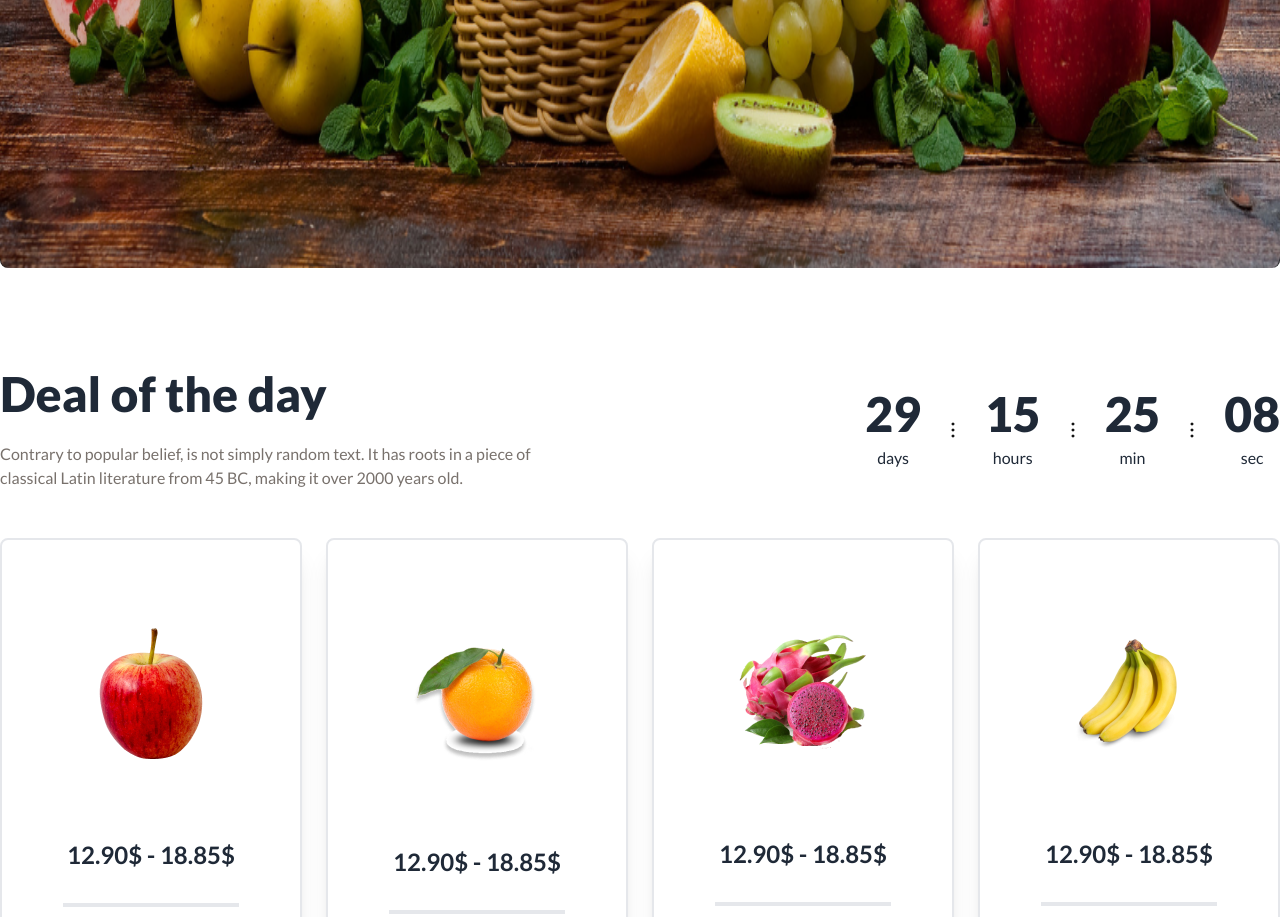
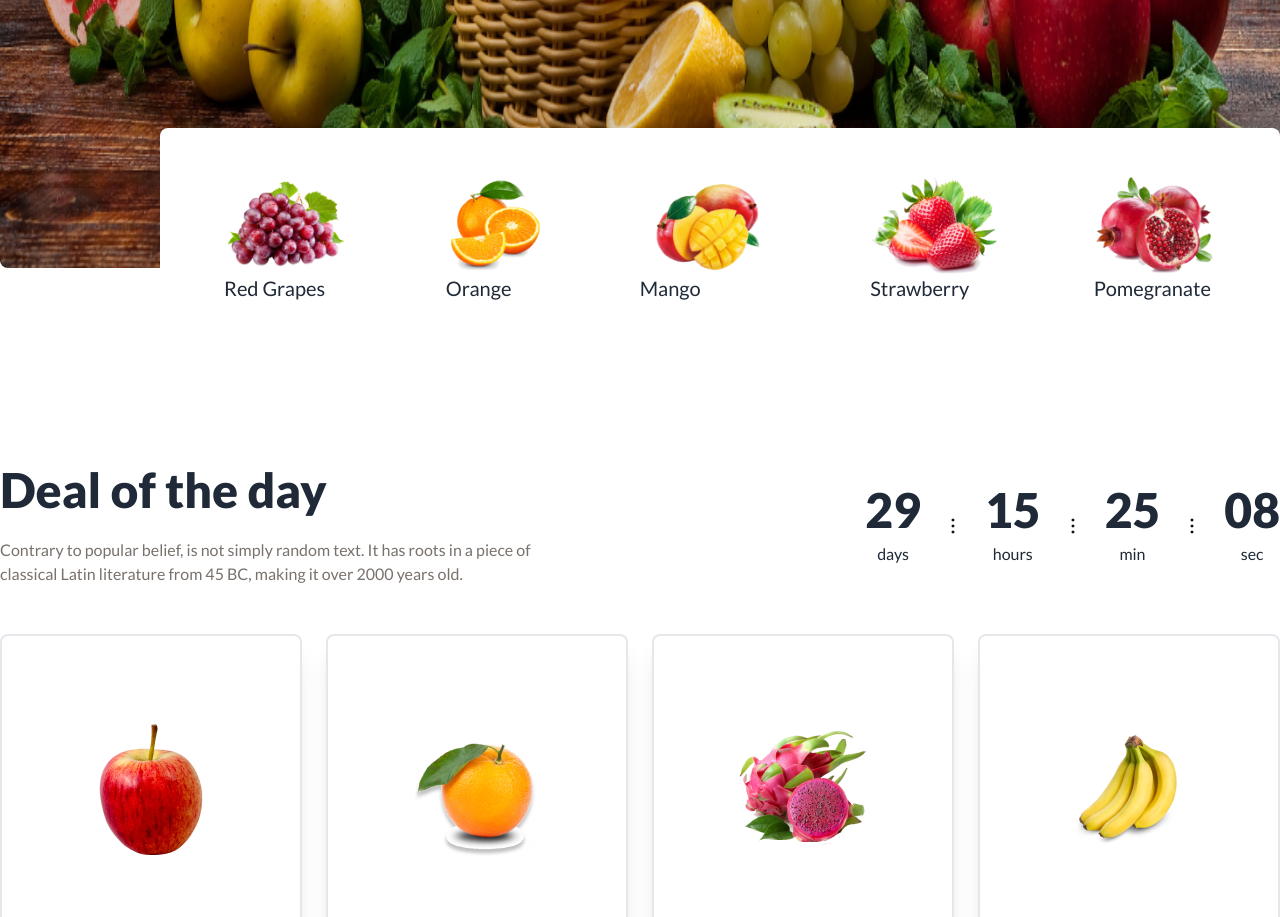
Before and after one commit to sagor995/fruit-brust, a plain HTML site: page index.html in a window 1280 px wide. Shown: the part 920-1837 px from the top of the page. Drawn offline with nearby package versions, Linux system fonts and the light colour scheme; grey boxes are pictures that could not be loaded.

Commit message:
Extra bnanner added

```diff
--- a/index.html
+++ b/index.html
@@ -128,12 +128,13 @@
         </div>
       </nav>
       <!-- Banner Slider Section -->
-      <section class="pb-24">
+      <section class="pb-6 lg:pb-24 relative">
         <div class="carousel w-full rounded-lg">
           <div id="slide1" class="carousel-item relative w-full">
+            <!-- bg-[#302e2e] -->
             <img
               src="./images/banner1.png"
-              class="w-full bg-gradient-to-r from-[#121212] to-[#000000]"
+              class="w-full bg-gradient-to-r from-[#121212] to-[#302e2e]"
             />
             <div
               class="absolute text-white text-center left-20 top-4 lg:left-1/4 lg:top-1/4"
@@ -284,11 +285,40 @@
             </div>
           </div>
         </div>
+        <div
+          class="bg-white hidden lg:flex justify-center items-center rounded-lg absolute bottom-5 left-[10rem] py-12 px-16 gap-24"
+        >
+          <!-- Fruit-1 -->
+          <div class="">
+            <img src="images/fruit1.png" alt="Fruit" />
+            <p class="text-xl font-medium">Red Grapes</p>
+          </div>
+          <!-- Fruit-2 -->
+          <div>
+            <img src="images/fruit2.png" alt="Fruit" />
+            <p class="text-xl font-medium">Orange</p>
+          </div>
+          <!-- Fruit-3 -->
+          <div>
+            <img src="images/fruit3.png" alt="Fruit" />
+            <p class="text-xl font-medium">Mango</p>
+          </div>
+          <!-- Fruit-4 -->
+          <div>
+            <img src="images/fruit4.png" alt="Fruit" />
+            <p class="text-xl font-medium">Strawberry</p>
+          </div>
+          <!-- Fruit-5 -->
+          <div>
+            <img src="images/fruit5.png" alt="Fruit" />
+            <p class="text-xl font-medium">Pomegranate</p>
+          </div>
+        </div>
       </section>
     </header>
     <main class="container mx-auto">
       <!-- Deals of the day section -->
-      <section class="pb-6 lg:pb-24">
+      <section class="py-6 lg:py-24">
         <div
           class="flex flex-col gap-5 lg:flex-row justify-between items-center mb-5 lg:mb-12"
         >
```
